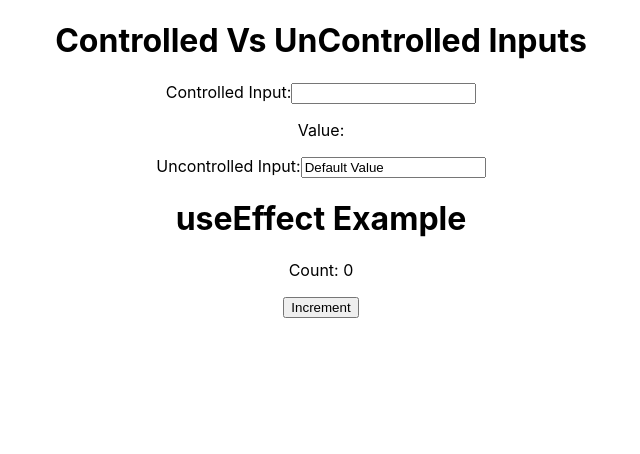
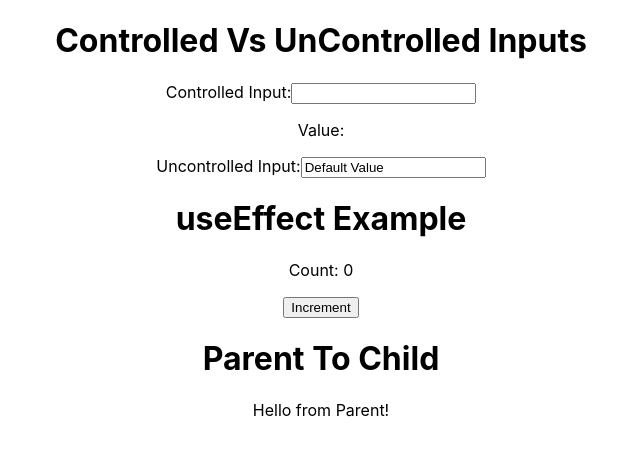
Before and after one commit to rishii-27/React-Prep, a React (Create React App) app: page / in a window 1280 px wide. Shown: the top 454 px of the page, without its empty margins (319-959 px from the left). Built offline with nearby package versions, Linux system fonts and the light colour scheme.

Commit message:
Parent To child via props

```diff
--- a/src/App.js
+++ b/src/App.js
@@ -1,6 +1,7 @@
 import "./App.css";
 import ControlledInput from "./Components/ControlledInput";
 import Example from "./Components/Effect";
+import ParentComponent from "./Components/ParentToChild";
 import UncontrolledInput from "./Components/UncontrolledInput";
 
 function App() {
@@ -11,6 +12,8 @@ function App() {
       <UncontrolledInput />
       <h1>useEffect Example</h1>
       <Example />
+      <h1>Parent To Child</h1>
+      <ParentComponent />
     </div>
   );
 }
--- /dev/null
+++ b/src/Components/ParentToChild.js
@@ -0,0 +1,14 @@
+// Parent Component
+import React from "react";
+
+function ParentComponent() {
+  const data = "Hello from Parent!";
+  return <ChildComponent data={data} />;
+}
+
+// Child Component
+function ChildComponent(props) {
+  return <p>{props.data}</p>;
+}
+
+export default ParentComponent;
```
